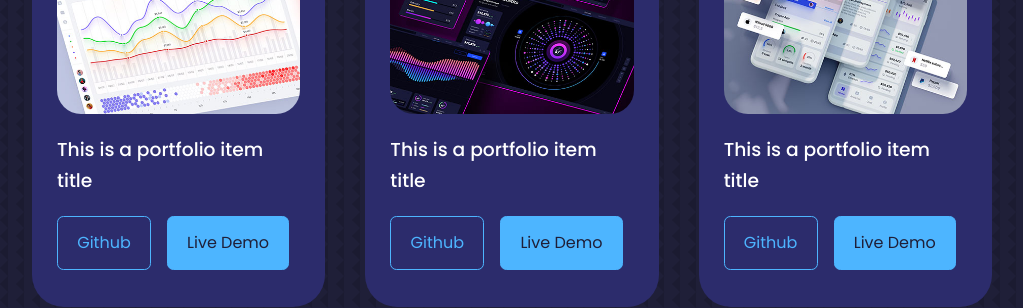
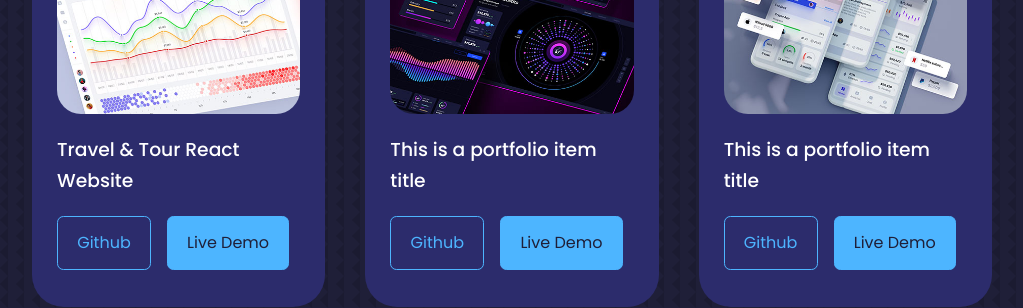
Before and after one commit to Distructor2404/My-portfolio, a React (Create React App) app: page / in a window 1280 px wide. Shown: the part 3260-3568 px from the top of the page, without its empty margins (128-1151 px from the left). Built offline with nearby package versions, Linux system fonts and the light colour scheme.

Commit message:
Update portfolio.jsx

```diff
--- a/src/component/portfolio/portfolio.jsx
+++ b/src/component/portfolio/portfolio.jsx
@@ -23,10 +23,10 @@ const portfolio = () => {
           <div className="portfolio__item-image">
               <img src={IMG1} alt='' />
           </div>
-          <h3>This is a portfolio item title</h3>
+          <h3>Travel & Tour React Website</h3>
           <div className="portfolio__item-cta">
-          <a href="https://github.com" className='btn' target='_blank'>Github</a>
-          <a href="https://github.com" className='btn btn-primary' target='_blank'>Live Demo</a>
+          <a href="https://github.com/Distructor2404/Travel_Website" className='btn' target='_blank'>Github</a>
+          <a href="https://distructor2404.github.io/Travel_Website/" className='btn btn-primary' target='_blank'>Live Demo</a>
           </div>
         </article>
 
```
